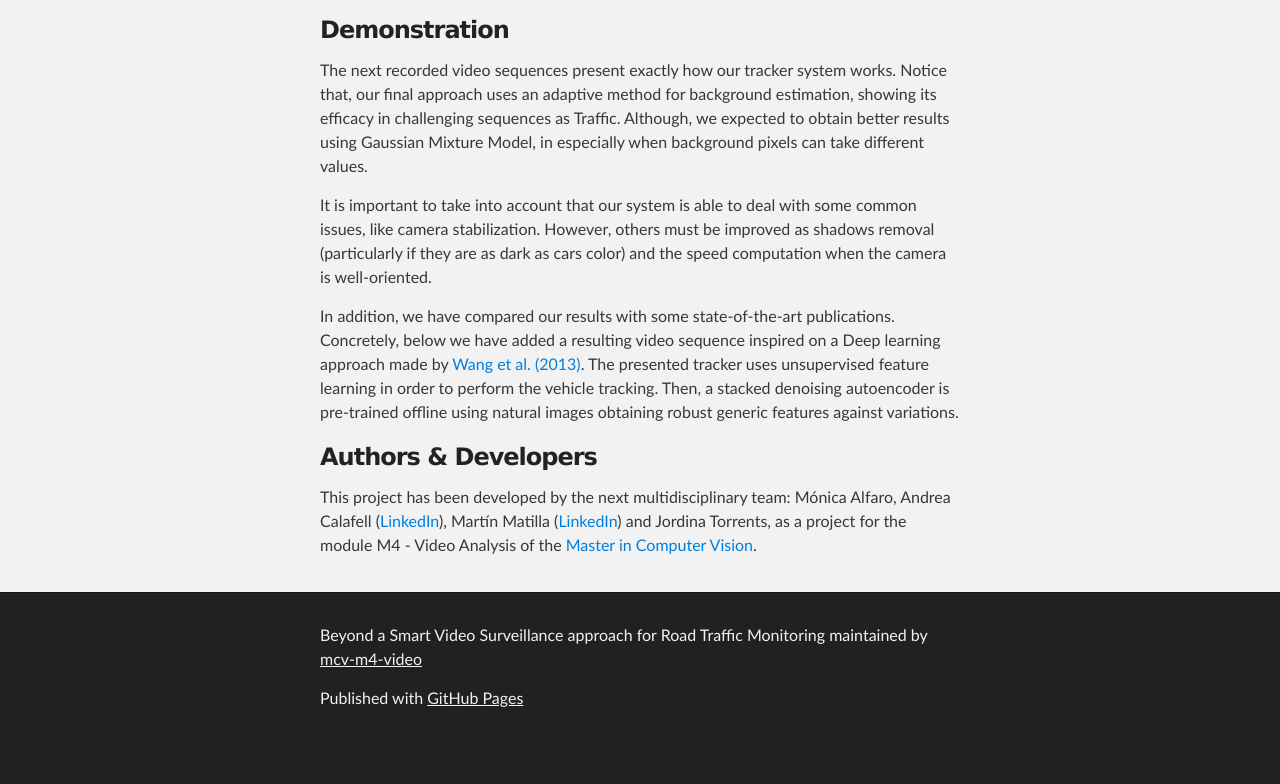
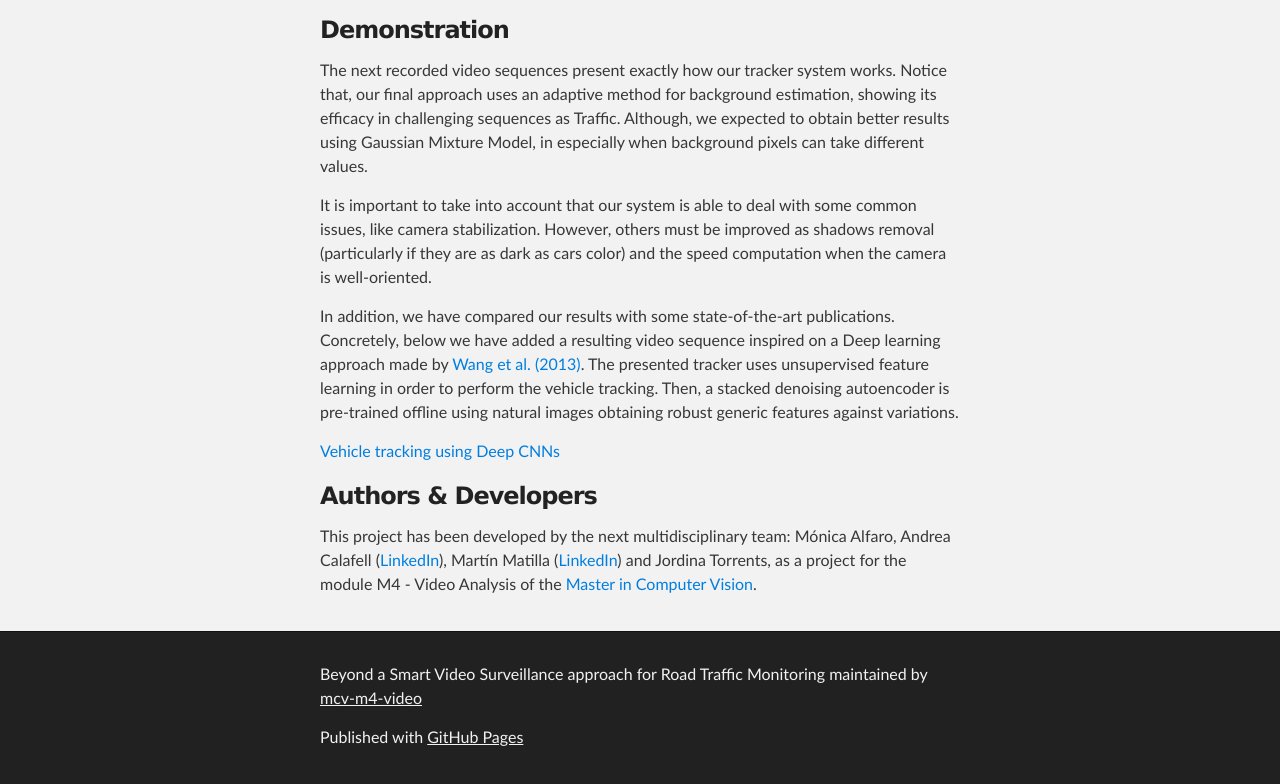
Before and after one commit to mcv-m6-video/mcv-m4-2016-Team2, a plain HTML site: page index.html in a window 1280 px wide. Shown: the part 1168-1952 px from the top of the page. Before the commit the page ends 1913 px from the top, so only its background shows below. Drawn offline with Linux system fonts and the light colour scheme.

Commit message:
Create gh-pages branch via GitHub

```diff
--- a/index.html
+++ b/index.html
@@ -64,6 +64,8 @@
 
 <p>In addition, we have compared our results with some state-of-the-art publications. Concretely, below we have added a resulting video sequence inspired on a Deep learning approach made by <a href="http://winsty.net/dlt.html">Wang et al. (2013)</a>. The presented tracker uses unsupervised feature learning in order to perform the vehicle tracking. Then, a stacked denoising autoencoder is pre-trained offline using natural images obtaining robust generic features against variations.</p>
 
+<p><a href="https://www.youtube.com/watch?v=dmbTsD-dJzA">Vehicle tracking using Deep CNNs</a></p>
+
 <h3>
 <a id="authors--developers" class="anchor" href="#authors--developers" aria-hidden="true"><span aria-hidden="true" class="octicon octicon-link"></span></a>Authors &amp; Developers</h3>
 
```
Also changed, not shown: params.json (+1 -1 lines).
